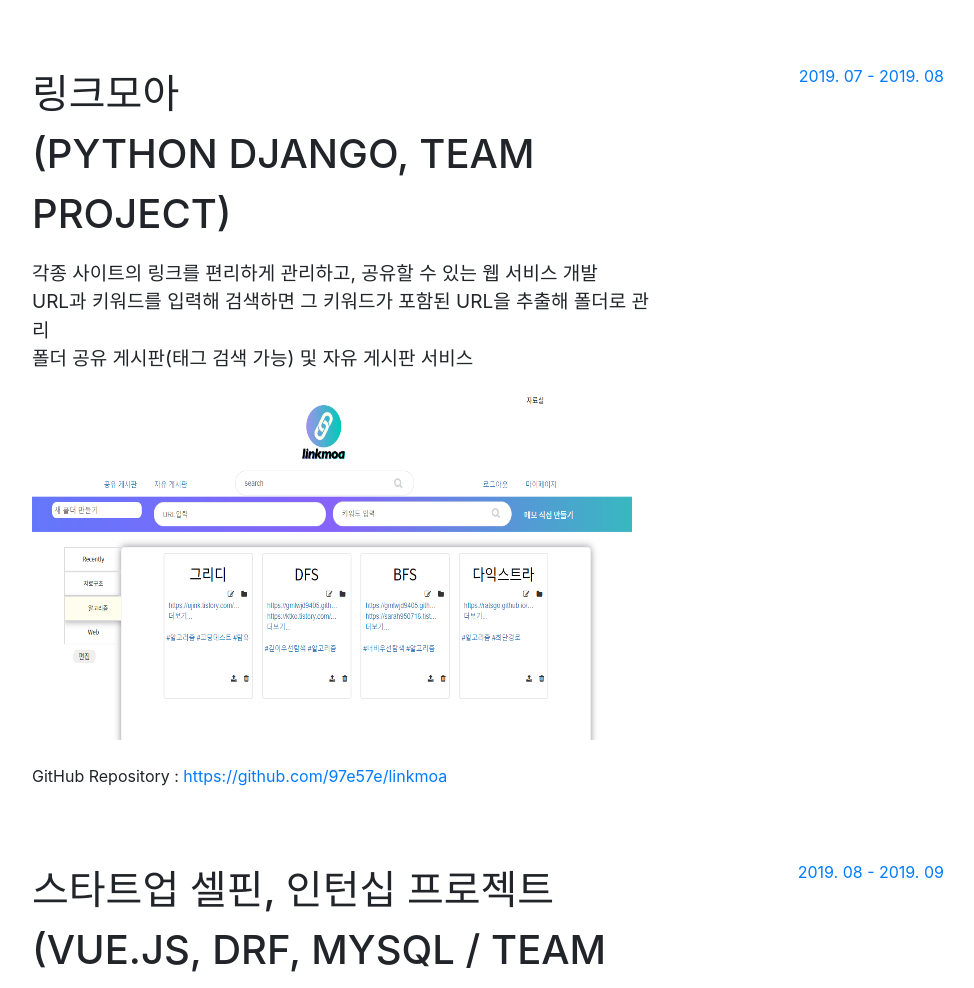
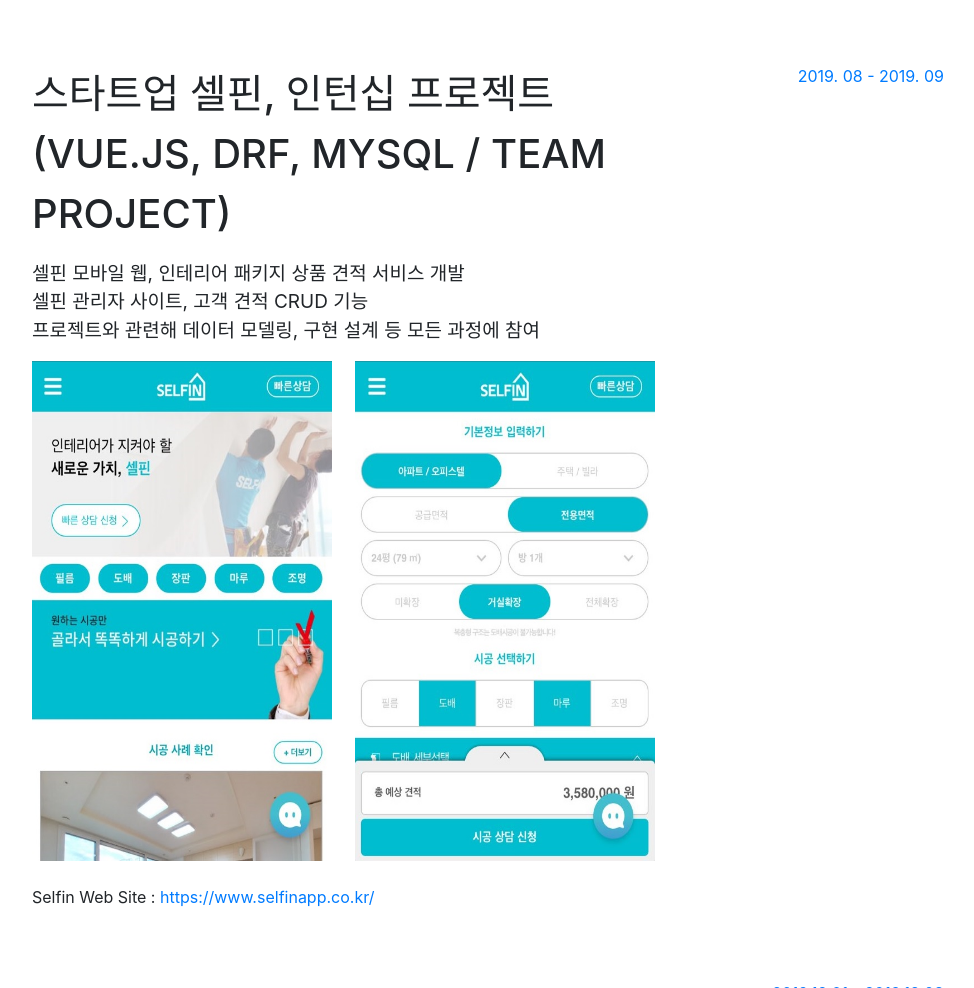
Before and after one commit to YooInKeun/YooInKeun.github.io, a website with bundled scripts: page index.html in a window 1280 px wide. Shown: the part 3960-4948 px from the top of the page, without its empty margins (288-1262 px from the left). Built offline with nearby package versions, Linux system fonts and the light colour scheme; a web font is replaced by a local one.

Commit message:
chore: delete linkmoa project

```diff
--- a/index.html
+++ b/index.html
@@ -223,22 +223,6 @@
             </div>
             <div class="resume-date text-md-right">
               <span class="text-primary">2019. 05 - 2019. 06</span>
-            </div>
-          </div>
-
-          <br/>
-          <div class="resume-item d-flex flex-column flex-md-row justify-content-between mb-5">
-            <div class="resume-content">
-              <h3 class="mb-0"></h3>
-              <div class="subheading mb-3" style="font-size:40px">링크모아<br/><p style="font-size:40px">(Python Django, Team Project)</p></div>
-              <p style="font-size:19px">각종 사이트의 링크를 편리하게 관리하고, 공유할 수 있는 웹 서비스 개발<br/>URL과 키워드를 입력해 검색하면 그 키워드가 포함된 URL을 추출해 폴더로 관리<br>폴더 공유 게시판(태그 검색 가능) 및 자유 게시판 서비스</p>
-              <img src="img/linkmoa image.png" height="350" width="600" ></img>
-              <br>
-              <br>
-              GitHub Repository : <a href = "https://github.com/97e57e/linkmoa">https://github.com/97e57e/linkmoa</a>
-            </div>
-            <div class="resume-date text-md-right">
-              <span class="text-primary">2019. 07 - 2019. 08</span>
             </div>
           </div>
 
```
